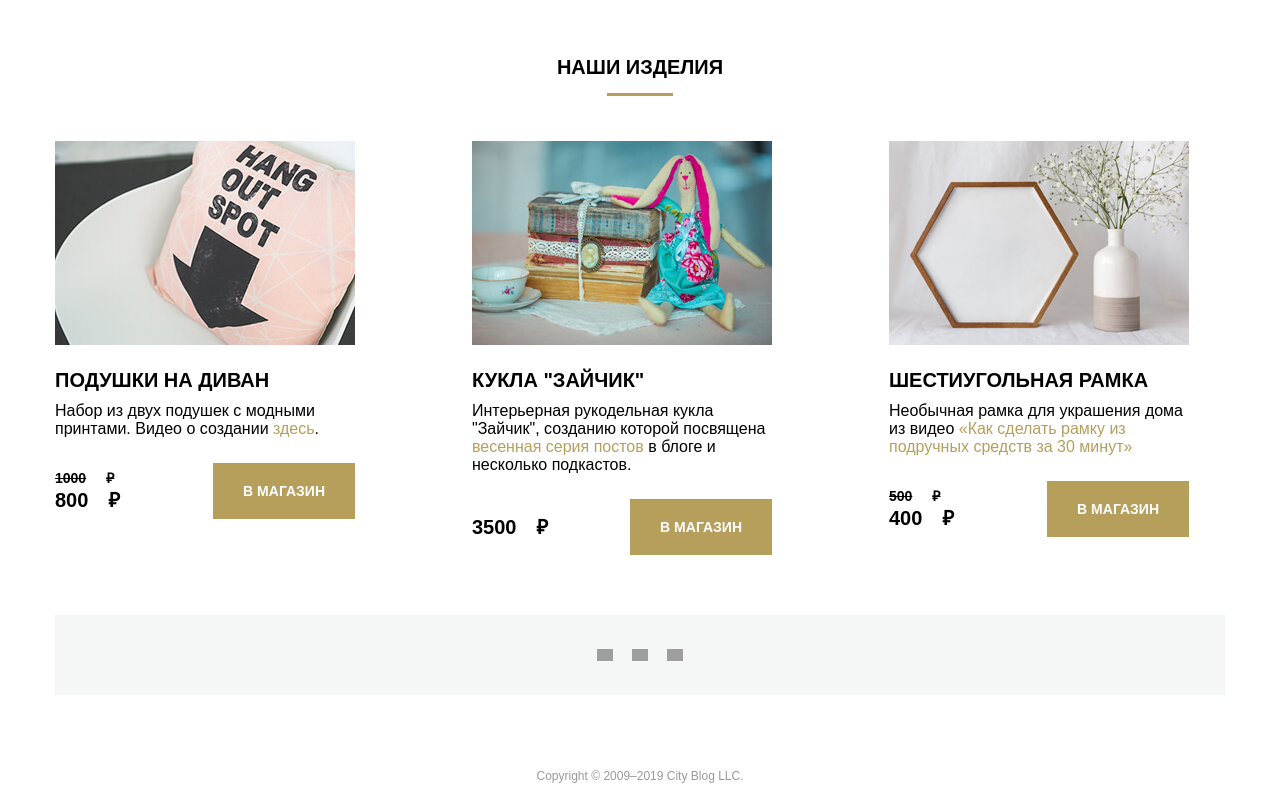
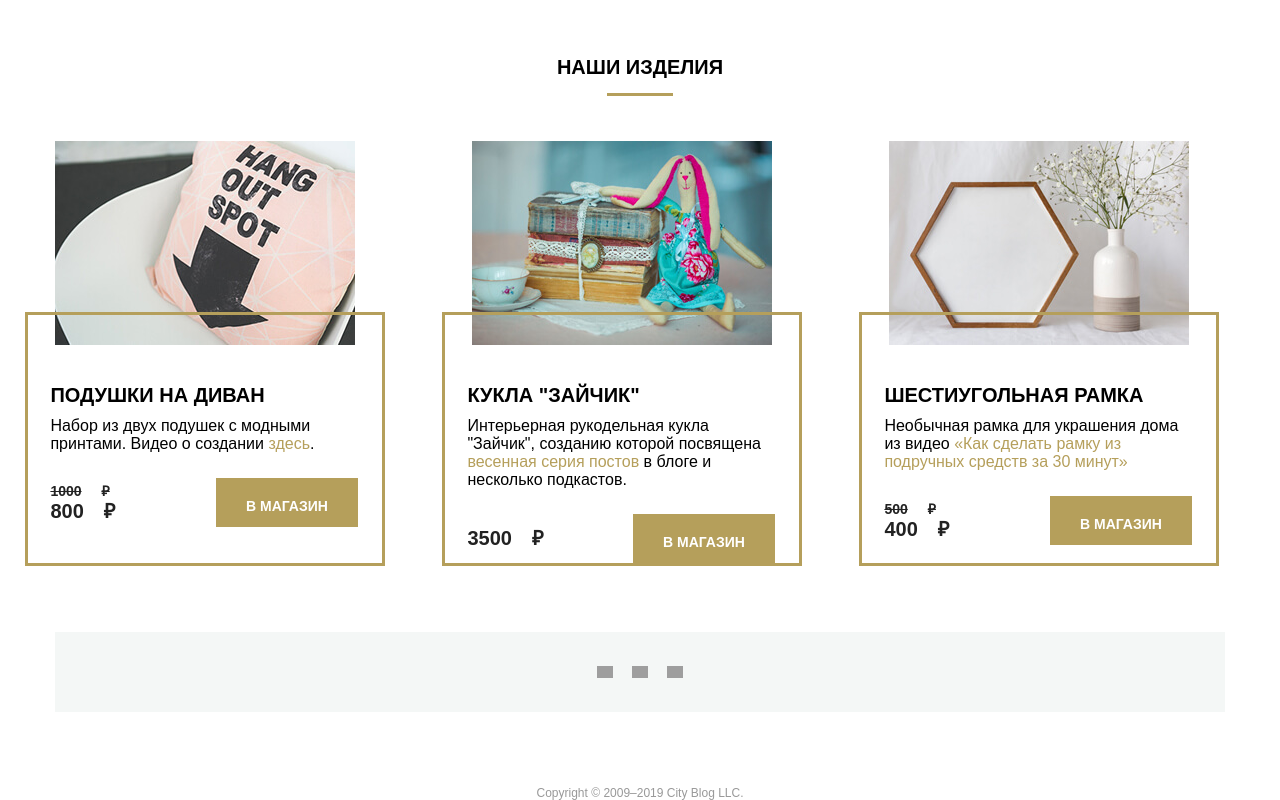
Before and after one commit to Xxeni/Diploma, a plain HTML site: page index.html in a window 1280 px wide. Shown: the part 2867-3667 px from the top of the page. Drawn offline with Linux system fonts and the light colour scheme; grey boxes are pictures that could not be loaded; a web font is replaced by a local one.

Commit message:
style.css

```diff
--- a/css/style.css
+++ b/css/style.css
@@ -546,20 +546,36 @@ body {
 .product {
   max-width: 300px;
   flex: 1;
+  display: flex;
+  flex-direction: column;
+  justify-content: space-between;
+  width: 33%;
+  position: relative;
+
+
 }
 
 .products {
-  max-width: 1200px;
+  width: 100%;
   margin: auto;
   padding: 0 15px;
   display: flex;
   flex-wrap: wrap;
+  width: 100%;
+  display: flex;
+  flex-direction: row;
+  max-width: 1200px;
+  margin-left: auto;
+  margin-right: auto;
+  margin-bottom: 4.1rem;
+
 }
 
 .product:nth-child(0n + 2) {
   margin-right: 10%;
   margin-left: 10%;
 }
+
 
 .product__footer {
   display: flex;
@@ -577,19 +593,33 @@ body {
   text-transform: uppercase;
   font-family: open-sans-b, Arial, sans-serif;
   font-size: 20px;
+  font-weight: 700;
+  line-height: 1.2;
+}
+
+.product__body {
+  border: 3px solid #b59f5b;
+  padding: 3rem  1.5rem  0 1.4rem;
+  flex-grow: 1;
+  margin-top: -37px;
+  margin-left: -30px;
+  margin-right: -30px;
+
+
 }
 
 .product__price {
   font-size: 20px;
-  font-weight: 800;
+  font-weight: 700;
   line-height: 1;
   display: flex;
+  color: #222;
 }
 
 .product__price_old {
   text-decoration: line-through;
   font-size: 14px;
-  margin-bottom: 5px;
+  margin-bottom: 3px;
 }
 
 .product__price-value {
@@ -615,6 +645,9 @@ body {
   font-size: 14px;
   font-weight: 700;
   color: #ffffff;
+  width: 142px;
+  height: 49px;
+  box-sizing: border-box;
 }
 
 /* Footer */
```
